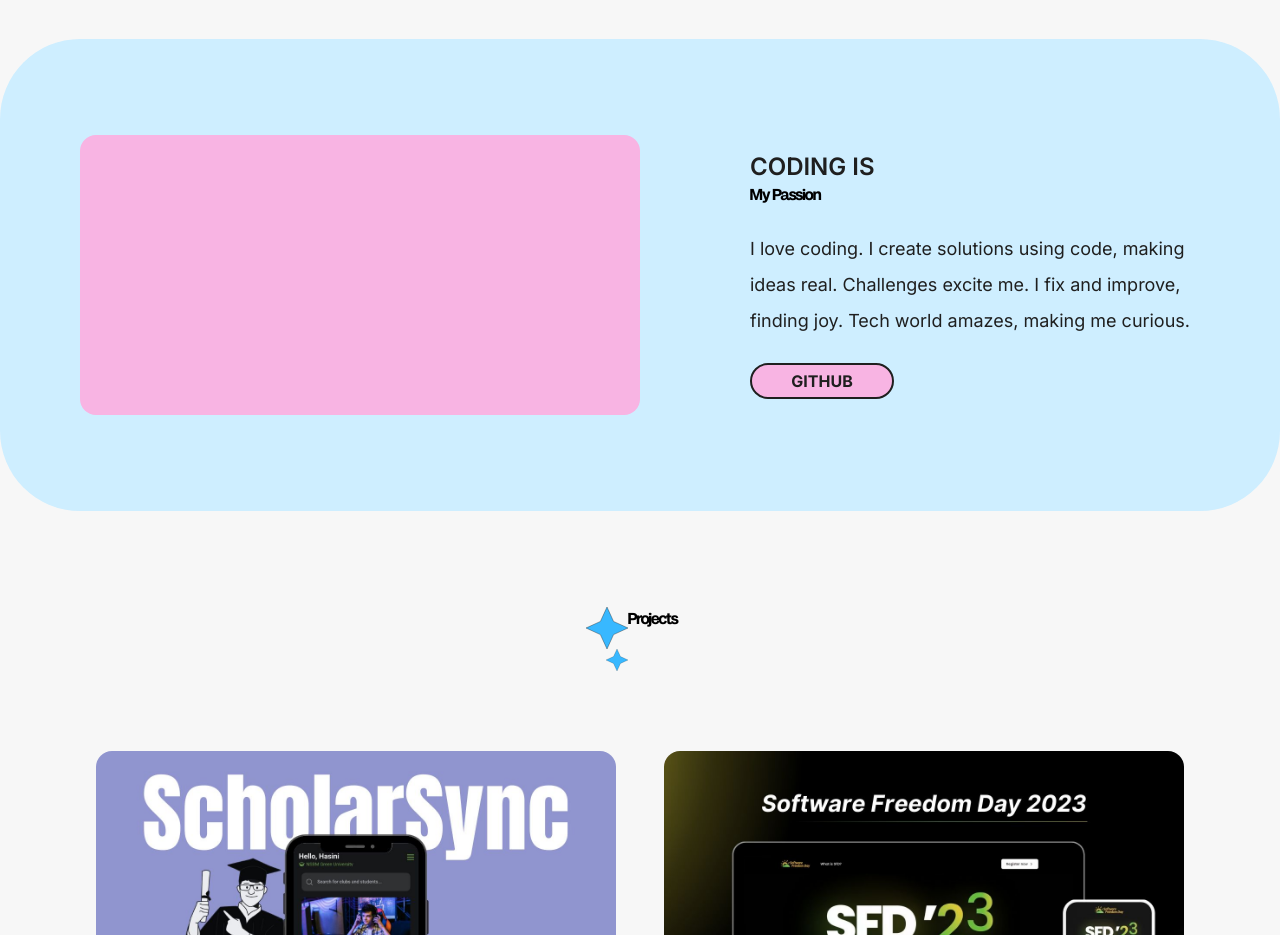
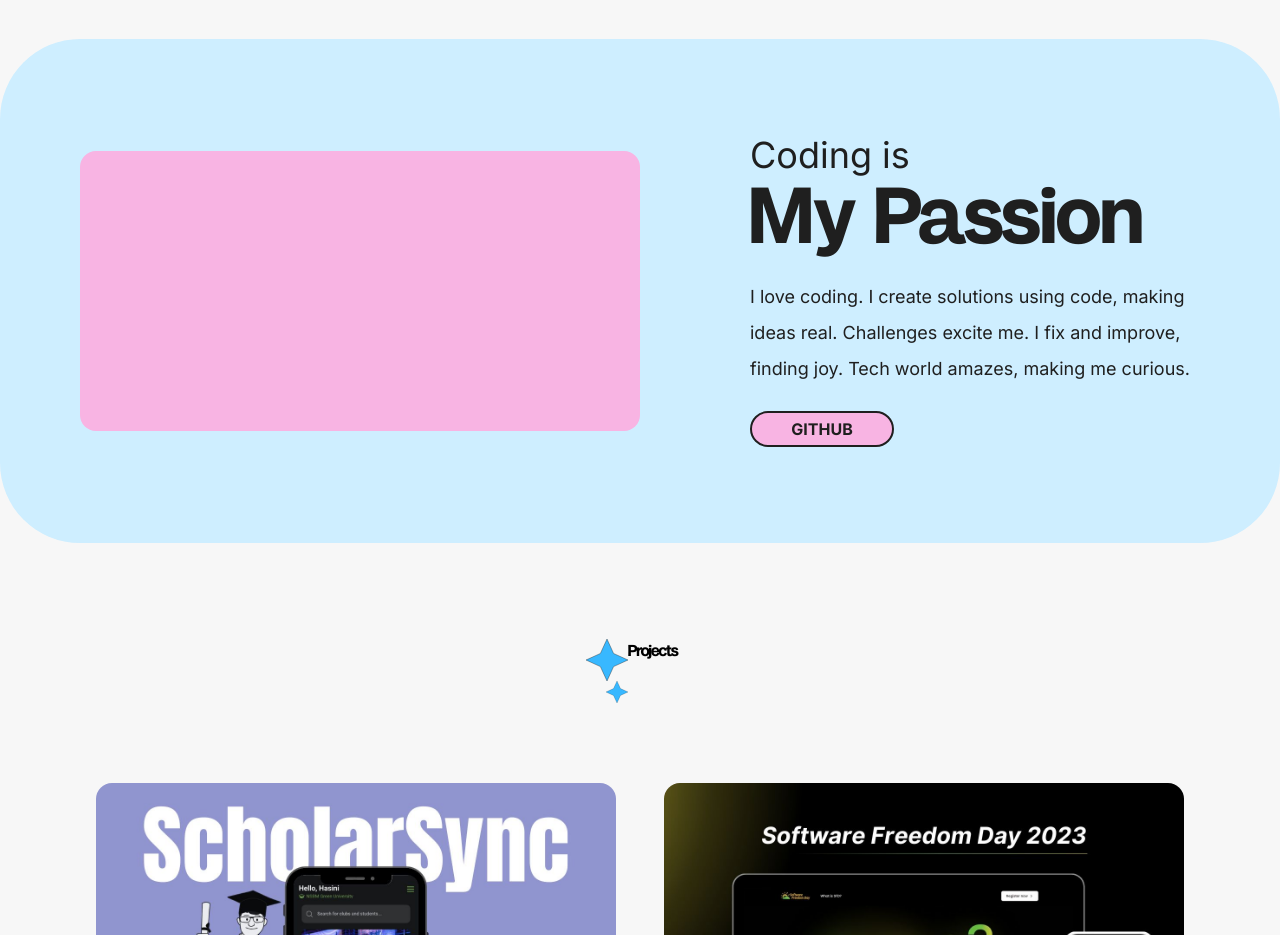
Before and after one commit to MAGHPMallawaarachchi/punsala-portfolio, a Next.js app: page / in a window 1280 px wide. Shown: the part 1420-2355 px from the top of the page. Built offline with nearby package versions, Linux system fonts and the light colour scheme.

Commit message:
Update MyPassion component styling

```diff
--- a/components/MyPassion.tsx
+++ b/components/MyPassion.tsx
@@ -9,9 +9,9 @@ const MyPassion = () => {
           <div className='lg:w-[50%] w-full aspect-[6/3] bg-pink lg:h-full rounded-2xl'></div>
 
           <div className='flex flex-col lg:w-[450px] gap-6'>
-            <div className='gap-2'>
-              <h2 className='dark:text-light text-dark sm:text-2xl text-xl uppercase leading-none font-semibold'>Coding is</h2>
-              <h1 className='heading'>My Passion</h1>
+            <div>
+              <h2 className='dark:text-light text-dark sm:text-4xl text-2xl leading-none'>Coding is</h2>
+              <h1 className='dark:text-light text-dark sm:text-[80px] text-[60px] sm:tracking-[4px] tracking-[3px] leading-none'>My Passion</h1>
             </div>
 
             <p className='paragraph'>I love coding. I create solutions using code, making ideas real. Challenges excite me. I fix and improve, finding joy. Tech world amazes, making me curious.</p>
```
